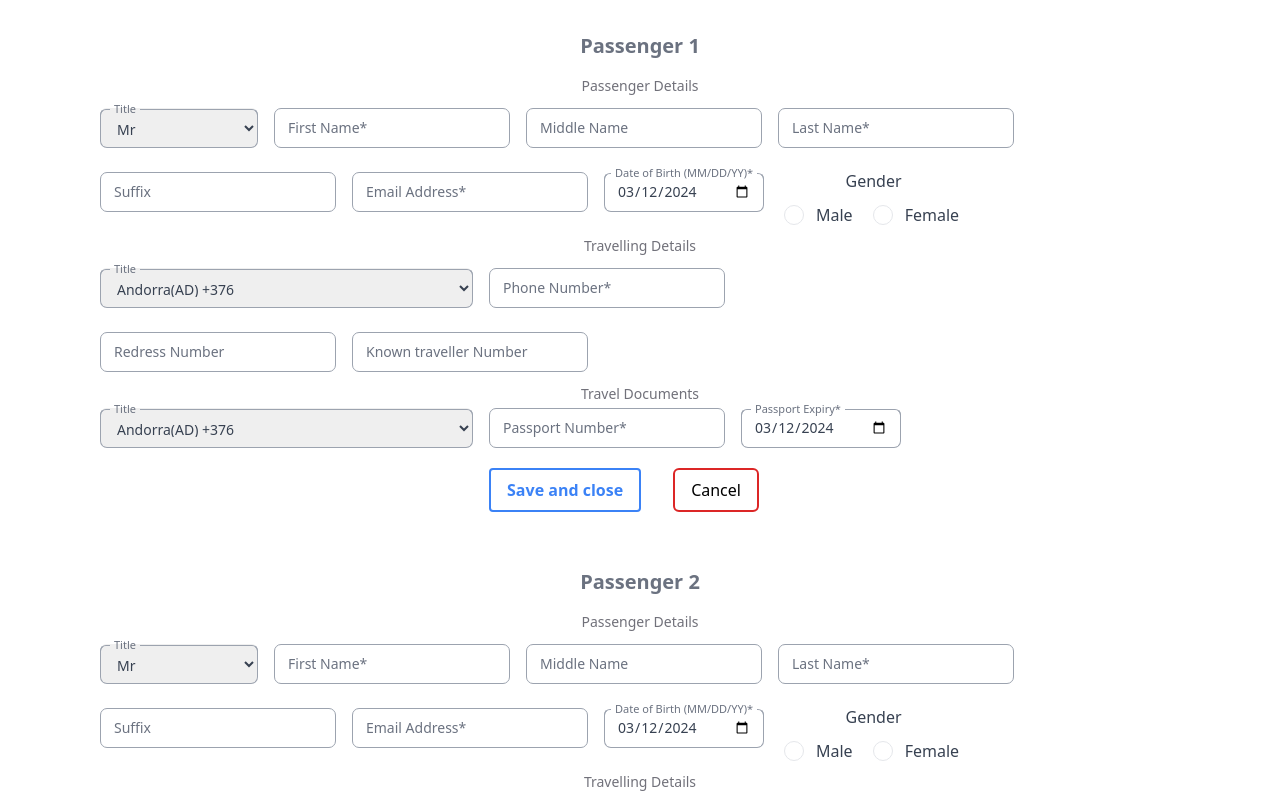
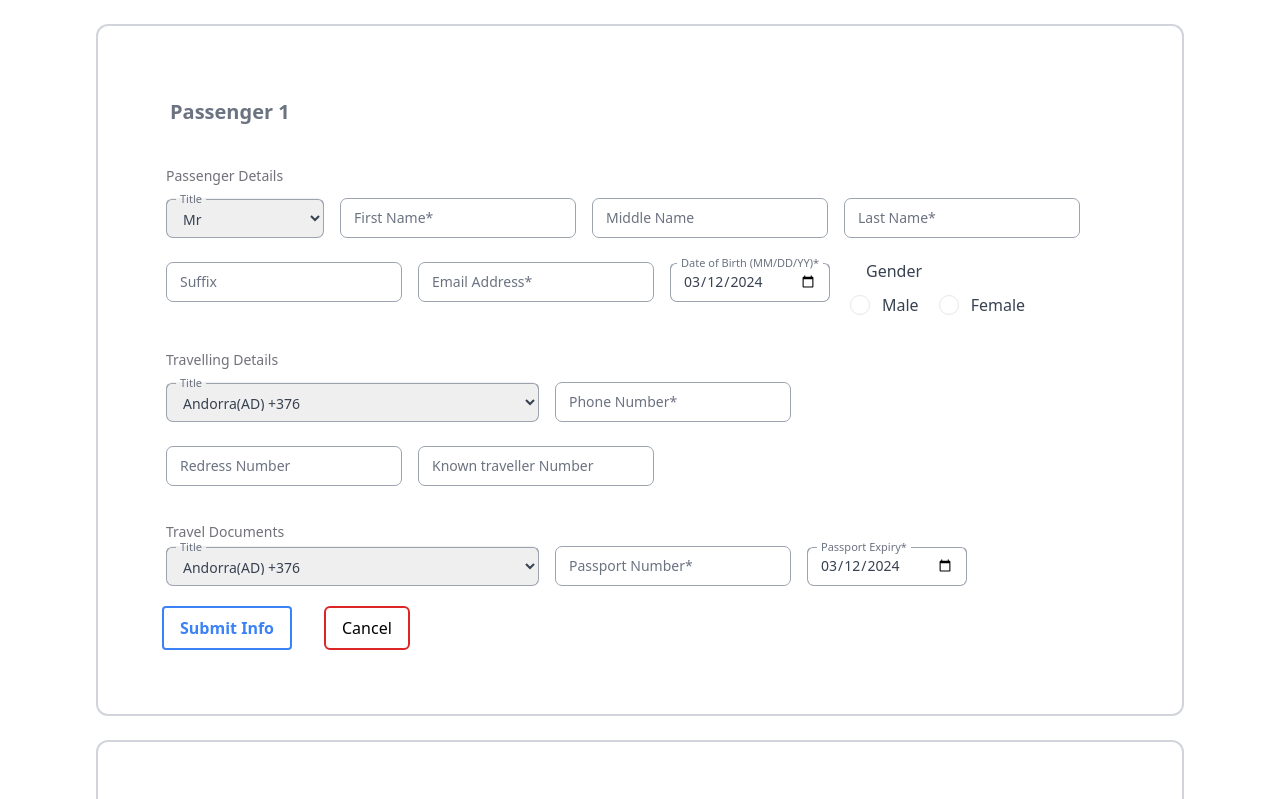
Before and after one commit to monarxxjain/akaris-form, a React (Create React App) app: page / in a window 1280 px wide. Shown: the top 799 px of the page. Built offline with nearby package versions, Linux system fonts and the light colour scheme.

Commit message:
Improved UI

```diff
--- a/src/components/Form.jsx
+++ b/src/components/Form.jsx
@@ -6,7 +6,7 @@ import DateSelector from "./DateSelector";
 import Title from "./Title";
 import CountryInitials from "./CountryInitials";
 
-const Form = ({passenger}) => {
+const Form = ({ passenger }) => {
   const {
     register,
     handleSubmit,
@@ -24,15 +24,16 @@ const Form = ({passenger}) => {
 
   return (
     <form onSubmit={handleSubmit(onSubmit)}>
-      <div className="px-24 py-6">
-        <p className="text-xl p-2 font-semibold text-gray-500">{passenger}</p>
-        <p className="text-sm px-1 py-2 text-zinc-500 font-medium">
+      <div className="lg:border-2 lg:border-gray-300 rounded-xl lg:mx-24 my-6 p-6 md:p-16">
+        <p className="text-xl text-left p-2 font-semibold text-gray-500">{passenger}</p>
+        <br />
+        <p className="text-sm text-left px-1 py-2 text-zinc-500 font-medium">
           Passenger Details
         </p>
-        <div className="flex gap-4 flex-wrap">
+        <div className="flex flex-col gap-4 flex-wrap">
           <div className="flex gap-4 flex-wrap">
             <Title {...register("title", { required: "Title is required" })} />
-            <div className="flex flex-col">
+            <div className="flex flex-col w-full sm:w-auto max-w-[300px]">
               <InputTask
                 label="First Name*"
                 {...register("firstName", {
@@ -47,8 +48,10 @@ const Form = ({passenger}) => {
                 {errors.firstName?.message}
               </p>
             </div>
-            <InputTask label="Middle Name" {...register("middleName")} />
-            <div className="flex flex-col">
+            <div className="w-full sm:w-auto max-w-[300px]">
+              <InputTask  label="Middle Name" {...register("middleName")} />
+            </div>
+            <div className="flex flex-col w-full sm:w-auto max-w-[300px]">
               <InputTask
                 label="Last Name*"
                 {...register("lastName", { required: "Last Name is required" })}
@@ -62,13 +65,16 @@ const Form = ({passenger}) => {
               </p>
             </div>
           </div>
-          <div className="flex gap-4 flex-wrap">
+          <div className="flex gap-4 flex-wrap ">
+            <div className="w-full sm:w-auto max-w-[300px]">
               <InputTask
                 label="Suffix"
                 {...register("suffix")}
                 error={errors.suffix && errors.suffix.message}
               />
-            <div className="flex flex-col">
+
+            </div>
+            <div className="flex flex-col w-full sm:w-auto max-w-[300px]">
               <InputTask
                 label="Email Address*"
                 {...register("email", {
@@ -103,7 +109,8 @@ const Form = ({passenger}) => {
             <Gender register={register} errors={errors} />
           </div>
         </div>
-        <p className="text-sm px-1 pb-2 text-zinc-500 font-medium">
+        <br />
+        <p className="text-sm text-left px-1 pb-2 text-zinc-500 font-medium">
           Travelling Details
         </p>
         <div className="flex gap-4 flex-wrap">
@@ -151,7 +158,8 @@ const Form = ({passenger}) => {
             />
           </div>
         </div>
-        <p className="text-sm px-1 pt-2 text-zinc-500 font-medium">
+        <br />
+        <p className="text-sm text-left px-1 pt-2 text-zinc-500 font-medium">
           Travel Documents
         </p>
         <div className="flex gap-4 flex-wrap">
@@ -189,12 +197,12 @@ const Form = ({passenger}) => {
             }
           />
         </div>
-        <div>
+        <div className="text-left">
           <button
             type="submit"
-          className="text-blue-500 border-blue-500 border-2 hover:text-white hover:bg-blue-500 transition-transform ease-in-out font-bold py-2 px-4 rounded mt-4"
+            className="text-blue-500 text-left border-blue-500 border-2 hover:text-white hover:bg-blue-500 transition-transform ease-in-out font-bold py-2 px-4 rounded mt-4"
           >
-          Save and close
+            Submit Info
           </button>
           <button className="border-red-600 border-2 py-2 px-4 rounded-md mx-8" onClick={handleCancel}>Cancel</button>
         </div>
--- a/src/components/Gender.jsx
+++ b/src/components/Gender.jsx
@@ -5,7 +5,7 @@ function Gender({ onChange,...props },ref) {
   return (
     <div className="flex">
       <div className="relative flex flex-col rounded-xl bg-clip-border text-gray-700 ">
-        <p className="block font-sans text-base antialiased font-medium leading-relaxed text-blue-gray-400 px-2">
+        <p className="block font-sans text-base antialiased text-left ms-4 leading-relaxed text-blue-gray-400 px-2">
           Gender
         </p>
         <nav className="flex flex-row font-sans text-sm font-normal text-blue-gray-700">
@@ -51,7 +51,7 @@ function Gender({ onChange,...props },ref) {
                   </label>
                 </div>
               </div>
-              <p className="block font-sans text-base antialiased font-medium leading-relaxed text-blue-gray-400">
+              <p className="block font-sans text-base antialiased  leading-relaxed text-blue-gray-400">
                 Male
               </p>
             </label>
@@ -99,7 +99,7 @@ function Gender({ onChange,...props },ref) {
                   </label>
                 </div>
               </div>
-              <p className="block font-sans text-base antialiased font-medium leading-relaxed text-blue-gray-400">
+              <p className="block font-sans text-base antialiased leading-relaxed text-blue-gray-400">
                 Female
               </p>
             </label>
```
Lines whose indentation alone changed are shown as unchanged.
